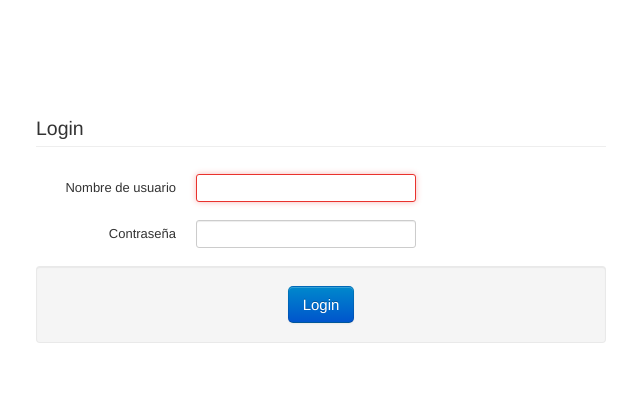
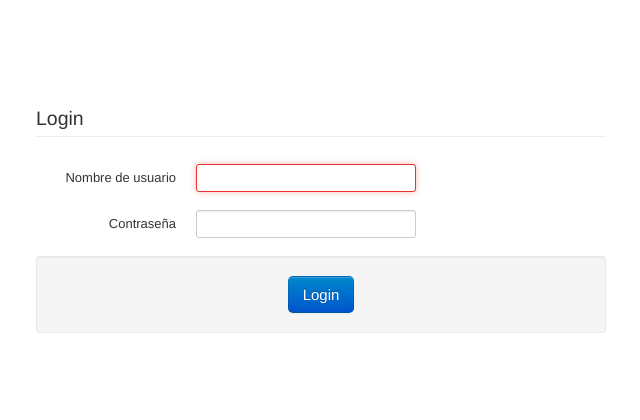
Before and after one commit to frhumanes/consulting, a Django app: page /accounts/login/ in a window 1280 px wide. Shown: the top 420 px of the page, without its empty margins (319-959 px from the left). Run offline with Django 3.2, Linux system fonts and the light colour scheme; parts of the project's set-up code (start-up, migrations or seed data) failed here and were passed over; some libraries are stand-ins or nearby versions.

```diff
--- a/web/src/static/css/app.css
+++ b/web/src/static/css/app.css
@@ -1,6 +1,6 @@
 body {
-    padding-top: 60px;
-    padding-bottom: 40px;
+    padding-top: 50px;
+    padding-bottom: 15px;
 }
 .sidebar-nav {
     padding: 9px 0;
--- a/web/src/static/js/calendar.js
+++ b/web/src/static/js/calendar.js
@@ -282,7 +282,7 @@
                             var year = parseInt(target.attr('year'), 10)||1;
 
                             this.element.trigger({
-                                type: 'onEvent',
+                                type: 'changeDay',
                                 day: day,
                                 month: month,
                                 year: year,
```
